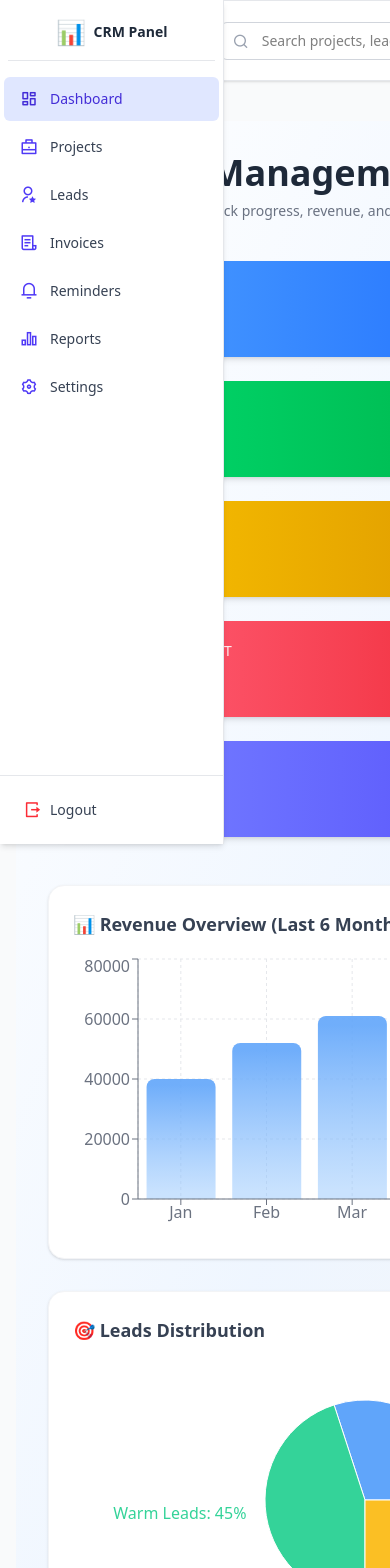
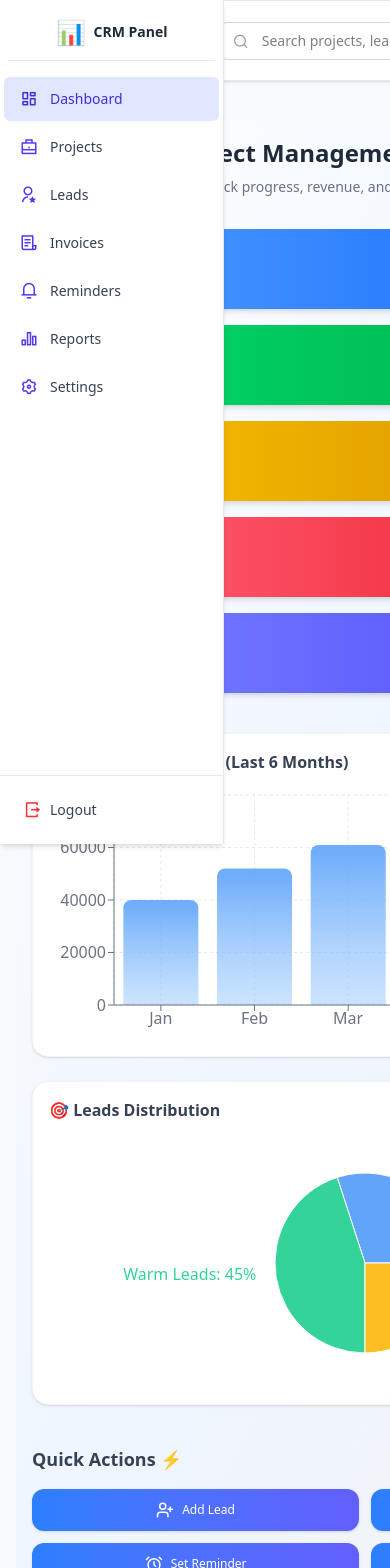
Before and after one commit to ganeshWebseeder/CRM-App, a React (Vite) app: page /dashboard in a window 390 px wide. Shown: the top 1568 px of the page. Built offline with nearby package versions, Linux system fonts and the light colour scheme.

Commit message:
updation in the pages

```diff
--- a/src/Pages/Dashboard.jsx
+++ b/src/Pages/Dashboard.jsx
@@ -29,8 +29,7 @@ import {
   PieChart,
 } from "recharts";
 
-
-// Animated Counter Component
+// 🎯 Animated Counter
 function AnimatedCounter({ value, isCurrency = false }) {
   const count = useMotionValue(0);
   const rounded = useTransform(count, (latest) =>
@@ -45,7 +44,7 @@ function AnimatedCounter({ value, isCurrency = false }) {
   }, [value]);
 
   return (
-    <motion.span className="text-3xl font-semibold text-gray-800 tracking-tight">
+    <motion.span className="text-2xl md:text-3xl font-semibold text-gray-800 tracking-tight">
       {rounded}
     </motion.span>
   );
@@ -53,47 +52,20 @@ function AnimatedCounter({ value, isCurrency = false }) {
 
 export default function Dashboard() {
   const summary = [
-    {
-      title: "Total Projects",
-      value: 128,
-      icon: <Briefcase size={24} />,
-      color: "from-blue-400 to-blue-600",
-    },
-    {
-      title: "Active Projects",
-      value: 76,
-      icon: <PlayCircle size={24} />,
-      color: "from-green-400 to-green-600",
-    },
-    {
-      title: "Leads Count",
-      value: 54,
-      icon: <Users size={24} />,
-      color: "from-yellow-400 to-yellow-600",
-    },
-    {
-      title: "Outstanding Amount",
-      value: 452300,
-      isCurrency: true,
-      icon: <IndianRupee size={24} />,
-      color: "from-rose-400 to-red-600",
-    },
-    {
-      title: "Reminders Today",
-      value: 9,
-      icon: <Bell size={24} />,
-      color: "from-indigo-400 to-indigo-600",
-    },
+    { title: "Total Projects", value: 128, icon: <Briefcase size={22} />, color: "from-blue-400 to-blue-600" },
+    { title: "Active Projects", value: 76, icon: <PlayCircle size={22} />, color: "from-green-400 to-green-600" },
+    { title: "Leads Count", value: 54, icon: <Users size={22} />, color: "from-yellow-400 to-yellow-600" },
+    { title: "Outstanding Amount", value: 452300, isCurrency: true, icon: <IndianRupee size={22} />, color: "from-rose-400 to-red-600" },
+    { title: "Reminders Today", value: 9, icon: <Bell size={22} />, color: "from-indigo-400 to-indigo-600" },
   ];
 
   const quickActions = [
-    { icon: <UserPlus size={18} />, label: "Add New Lead" },
+    { icon: <UserPlus size={18} />, label: "Add Lead" },
     { icon: <FileText size={18} />, label: "Create Invoice" },
     { icon: <AlarmClock size={18} />, label: "Set Reminder" },
     { icon: <PieIcon size={18} />, label: "View Reports" },
   ];
 
-  // Chart Data
   const revenueData = [
     { month: "Jan", revenue: 40000 },
     { month: "Feb", revenue: 52000 },
@@ -121,15 +93,15 @@ export default function Dashboard() {
   };
 
   return (
-    <div className="p-8 min-h-screen bg-gradient-to-br from-white via-blue-50 to-gray-100">
-      {/* Header */}
+    <div className="p-4 sm:p-6 md:p-8 min-h-screen bg-gradient-to-br from-white via-blue-50 to-gray-100">
+      {/* 🌟 Header */}
       <motion.div
         initial={{ opacity: 0, y: -20 }}
         animate={{ opacity: 1, y: 0 }}
         transition={{ duration: 0.6 }}
-        className="mb-10 text-center"
+        className="mb-8 text-center"
       >
-        <h1 className="text-4xl font-bold text-gray-800">
+        <h1 className="text-2xl sm:text-3xl md:text-4xl font-bold text-gray-800">
           Project Management Dashboard
         </h1>
         <p className="text-gray-500 text-sm mt-2">
@@ -137,11 +109,11 @@ export default function Dashboard() {
         </p>
       </motion.div>
 
-      {/* Summary Cards */}
+      {/* 🧩 Summary Cards */}
       <motion.div
         initial="hidden"
         animate="show"
-        className="grid grid-cols-1 sm:grid-cols-2 md:grid-cols-3 xl:grid-cols-5 gap-6 mb-12"
+        className="grid grid-cols-1 sm:grid-cols-2 md:grid-cols-3 lg:grid-cols-4 xl:grid-cols-5 gap-4 md:gap-6 mb-10"
       >
         {summary.map((item, i) => (
           <motion.div
@@ -153,45 +125,38 @@ export default function Dashboard() {
               y: -5,
               boxShadow: "0 12px 25px rgba(0,0,0,0.1)",
             }}
-            className={`p-5 rounded-2xl bg-gradient-to-r ${item.color} text-white shadow-md flex justify-between items-center`}
+            className={`p-4 sm:p-5 rounded-2xl bg-gradient-to-r ${item.color} text-white shadow-md flex justify-between items-center`}
           >
             <div>
-              <p className="text-sm uppercase font-medium opacity-90">
+              <p className="text-xs sm:text-sm uppercase font-medium opacity-90">
                 {item.title}
               </p>
-              <AnimatedCounter
-                value={item.value}
-                isCurrency={item.isCurrency}
-              />
+              <AnimatedCounter value={item.value} isCurrency={item.isCurrency} />
             </div>
-            <div className="bg-white/30 p-3 rounded-full">{item.icon}</div>
+            <div className="bg-white/30 p-2 sm:p-3 rounded-full">{item.icon}</div>
           </motion.div>
         ))}
       </motion.div>
 
-      {/* Charts Section */}
+      {/* 📊 Charts Section */}
       <motion.div
         initial={{ opacity: 0, y: 30 }}
         animate={{ opacity: 1, y: 0 }}
         transition={{ duration: 0.8 }}
-        className="grid grid-cols-1 lg:grid-cols-2 gap-8 mb-12"
+        className="grid grid-cols-1 lg:grid-cols-2 gap-6 md:gap-8 mb-10"
       >
         {/* Revenue Chart */}
-        <div className="bg-white rounded-2xl p-6 shadow-sm border border-gray-100">
-          <h2 className="text-lg font-semibold text-gray-700 mb-4">
+        <div className="bg-white rounded-2xl p-4 sm:p-6 shadow-sm border border-gray-100">
+          <h2 className="text-base sm:text-lg font-semibold text-gray-700 mb-4">
             📊 Revenue Overview (Last 6 Months)
           </h2>
-          <ResponsiveContainer width="100%" height={280}>
+          <ResponsiveContainer width="100%" height={250}>
             <BarChart data={revenueData}>
               <CartesianGrid strokeDasharray="3 3" stroke="#E5E7EB" />
               <XAxis dataKey="month" stroke="#6B7280" />
               <YAxis stroke="#6B7280" />
               <Tooltip />
-              <Bar
-                dataKey="revenue"
-                fill="url(#colorRevenue)"
-                radius={[8, 8, 0, 0]}
-              />
+              <Bar dataKey="revenue" fill="url(#colorRevenue)" radius={[8, 8, 0, 0]} />
               <defs>
                 <linearGradient id="colorRevenue" x1="0" y1="0" x2="0" y2="1">
                   <stop offset="5%" stopColor="#60A5FA" stopOpacity={0.9} />
@@ -203,11 +168,11 @@ export default function Dashboard() {
         </div>
 
         {/* Leads Chart */}
-        <div className="bg-white rounded-2xl p-6 shadow-sm border border-gray-100">
-          <h2 className="text-lg font-semibold text-gray-700 mb-4">
+        <div className="bg-white rounded-2xl p-4 sm:p-6 shadow-sm border border-gray-100">
+          <h2 className="text-base sm:text-lg font-semibold text-gray-700 mb-4">
             🎯 Leads Distribution
           </h2>
-          <ResponsiveContainer width="100%" height={280}>
+          <ResponsiveContainer width="100%" height={250}>
             <PieChart>
               <Pie
                 data={leadData}
@@ -217,7 +182,7 @@ export default function Dashboard() {
                 label={({ name, percent }) =>
                   `${name}: ${(percent * 100).toFixed(0)}%`
                 }
-                outerRadius={100}
+                outerRadius={90}
                 fill="#8884d8"
                 dataKey="value"
               >
@@ -234,23 +199,23 @@ export default function Dashboard() {
         </div>
       </motion.div>
 
-      {/* Quick Actions */}
+      {/* ⚡ Quick Actions */}
       <motion.div
         initial={{ opacity: 0, y: 30 }}
         animate={{ opacity: 1, y: 0 }}
         transition={{ duration: 0.8 }}
       >
-        <h2 className="text-xl font-semibold text-gray-700 mb-4 flex items-center gap-2">
+        <h2 className="text-lg md:text-xl font-semibold text-gray-700 mb-4 flex items-center gap-2">
           Quick Actions ⚡
         </h2>
-        <div className="grid grid-cols-2 sm:grid-cols-3 lg:grid-cols-4 gap-4">
+        <div className="grid grid-cols-2 sm:grid-cols-3 md:grid-cols-4 gap-3 sm:gap-4">
           {quickActions.map((action, i) => (
             <motion.button
               key={i}
               whileHover={{ scale: 1.05 }}
               whileTap={{ scale: 0.95 }}
               transition={{ type: "spring", stiffness: 200 }}
-              className="flex items-center justify-center gap-2 bg-gradient-to-r from-blue-500 to-indigo-500 text-white py-3 rounded-xl shadow hover:shadow-lg transition text-sm font-medium"
+              className="flex items-center justify-center gap-2 bg-gradient-to-r from-blue-500 to-indigo-500 text-white py-3 rounded-xl shadow hover:shadow-lg transition text-xs sm:text-sm font-medium"
             >
               {action.icon}
               {action.label}
```
Also changed, not shown: src/Pages/Leads.jsx (+59 -21 lines).
